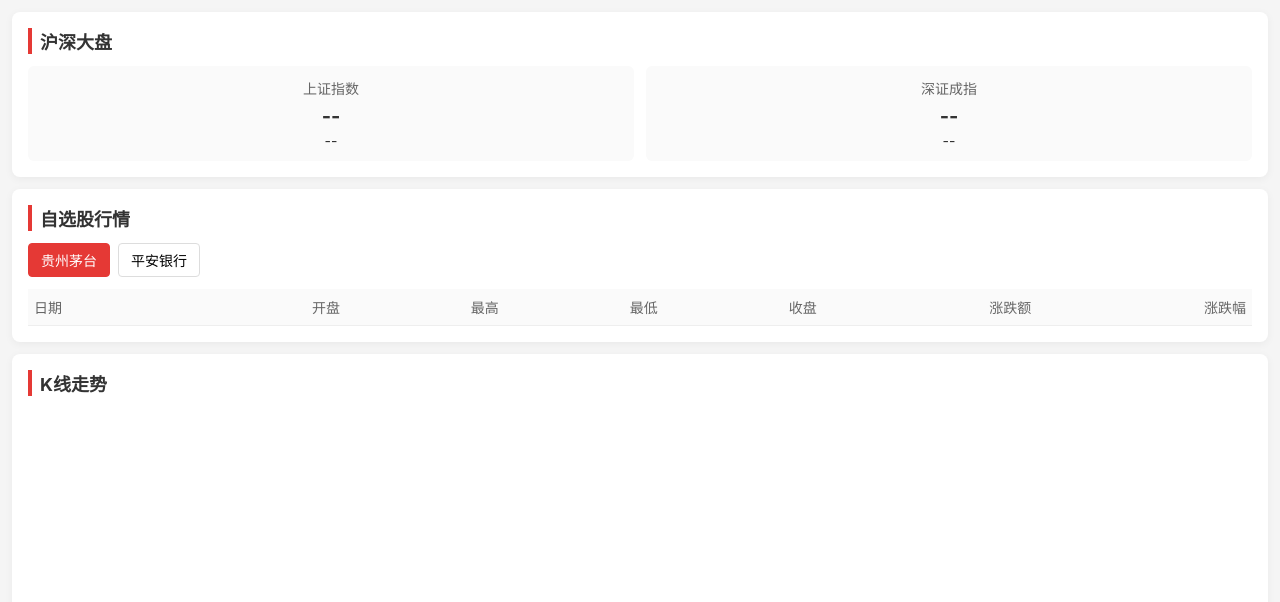
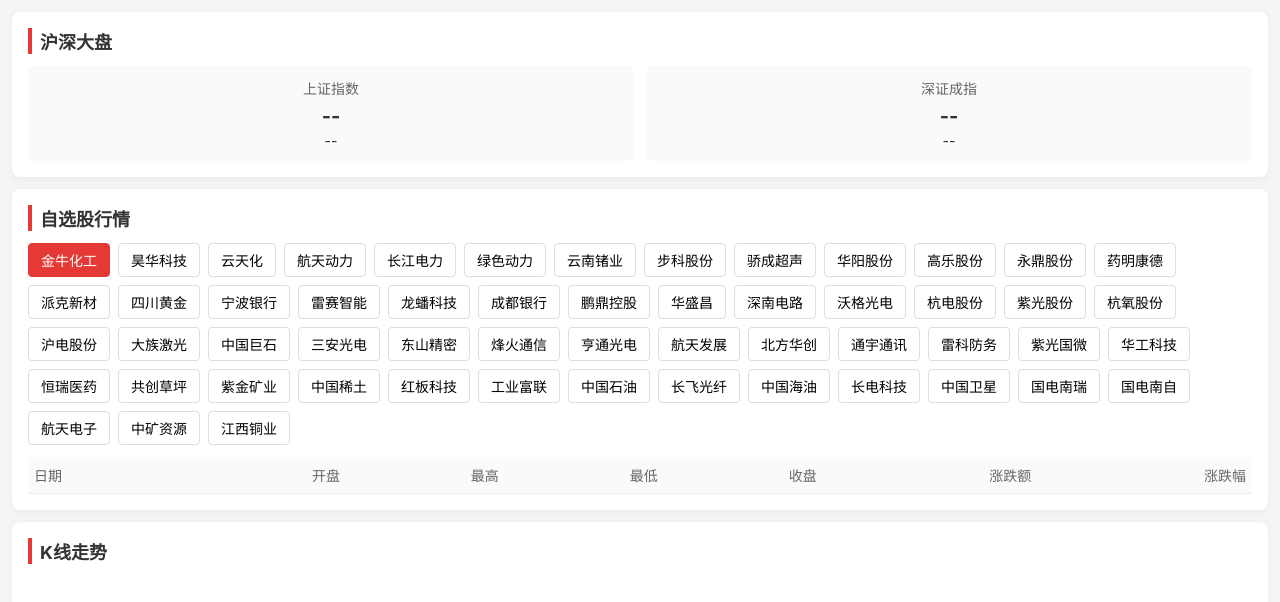
Before and after one commit to ZhangPeiPei38/stock-dashboard, a plain HTML site: page index.html in a window 1280 px wide. Drawn offline with nearby package versions, Linux system fonts and the light colour scheme.

Commit message:
Add files via upload

```diff
--- a/index.html
+++ b/index.html
@@ -75,10 +75,63 @@
     </div>
 
     <script>
-        // 自选股配置 - 后续替换成你的股票代码
+        // 自选股配置 - 55只股票
         const stockList = [
-            { code: 'sh600519', name: '贵州茅台' },
-            { code: 'sz000001', name: '平安银行' }
+            { code: 'sh600722', name: '金牛化工' },
+            { code: 'sh600378', name: '昊华科技' },
+            { code: 'sh600096', name: '云天化' },
+            { code: 'sh600343', name: '航天动力' },
+            { code: 'sh600900', name: '长江电力' },
+            { code: 'sh601330', name: '绿色动力' },
+            { code: 'sz002428', name: '云南锗业' },
+            { code: 'sh688160', name: '步科股份' },
+            { code: 'sh688392', name: '骄成超声' },
+            { code: 'sh600348', name: '华阳股份' },
+            { code: 'sz002348', name: '高乐股份' },
+            { code: 'sh600105', name: '永鼎股份' },
+            { code: 'sh603259', name: '药明康德' },
+            { code: 'sh605123', name: '派克新材' },
+            { code: 'sz001337', name: '四川黄金' },
+            { code: 'sz002142', name: '宁波银行' },
+            { code: 'sz002979', name: '雷赛智能' },
+            { code: 'sh603906', name: '龙蟠科技' },
+            { code: 'sh601838', name: '成都银行' },
+            { code: 'sz002938', name: '鹏鼎控股' },
+            { code: 'sz002980', name: '华盛昌' },
+            { code: 'sz002916', name: '深南电路' },
+            { code: 'sh603773', name: '沃格光电' },
+            { code: 'sh603618', name: '杭电股份' },
+            { code: 'sz000938', name: '紫光股份' },
+            { code: 'sz002430', name: '杭氧股份' },
+            { code: 'sz002463', name: '沪电股份' },
+            { code: 'sz002008', name: '大族激光' },
+            { code: 'sh600176', name: '中国巨石' },
+            { code: 'sh600703', name: '三安光电' },
+            { code: 'sz002384', name: '东山精密' },
+            { code: 'sh600498', name: '烽火通信' },
+            { code: 'sh600487', name: '亨通光电' },
+            { code: 'sz000547', name: '航天发展' },
+            { code: 'sz002371', name: '北方华创' },
+            { code: 'sz002792', name: '通宇通讯' },
+            { code: 'sz002413', name: '雷科防务' },
+            { code: 'sz002049', name: '紫光国微' },
+            { code: 'sz000988', name: '华工科技' },
+            { code: 'sh600276', name: '恒瑞医药' },
+            { code: 'sh605099', name: '共创草坪' },
+            { code: 'sh601899', name: '紫金矿业' },
+            { code: 'sz000831', name: '中国稀土' },
+            { code: 'sh603459', name: '红板科技' },
+            { code: 'sh601138', name: '工业富联' },
+            { code: 'sh601857', name: '中国石油' },
+            { code: 'sh601869', name: '长飞光纤' },
+            { code: 'sh600938', name: '中国海油' },
+            { code: 'sh600584', name: '长电科技' },
+            { code: 'sh600118', name: '中国卫星' },
+            { code: 'sh600406', name: '国电南瑞' },
+            { code: 'sh600268', name: '国电南自' },
+            { code: 'sh600879', name: '航天电子' },
+            { code: 'sz002738', name: '中矿资源' },
+            { code: 'sh600362', name: '江西铜业' },
         ];
         let currentStock = stockList[0];
         let klineChart = echarts.init(document.getElementById('klineChart'));
```
